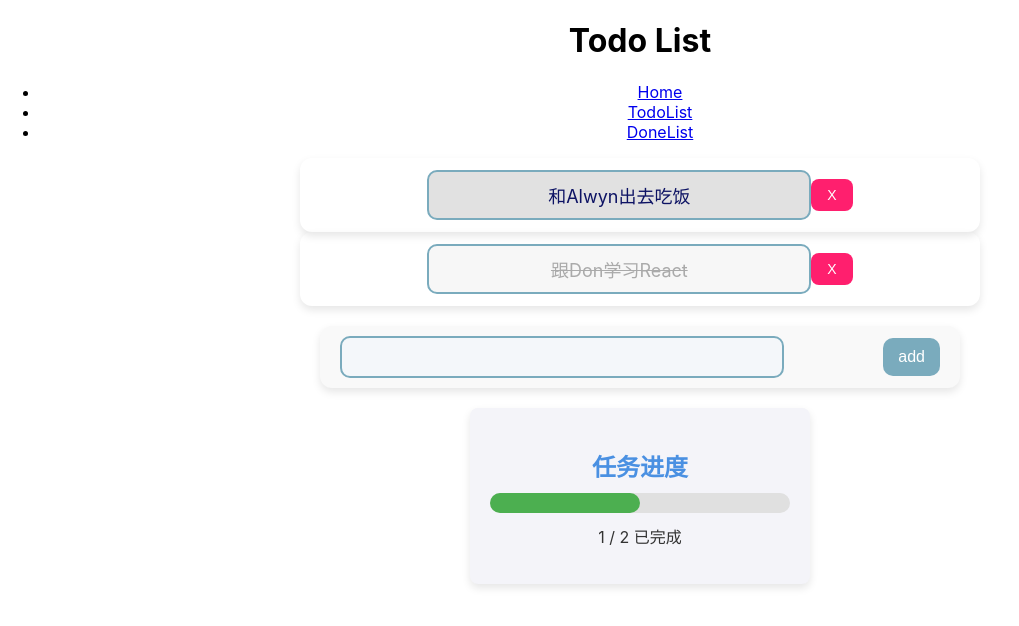
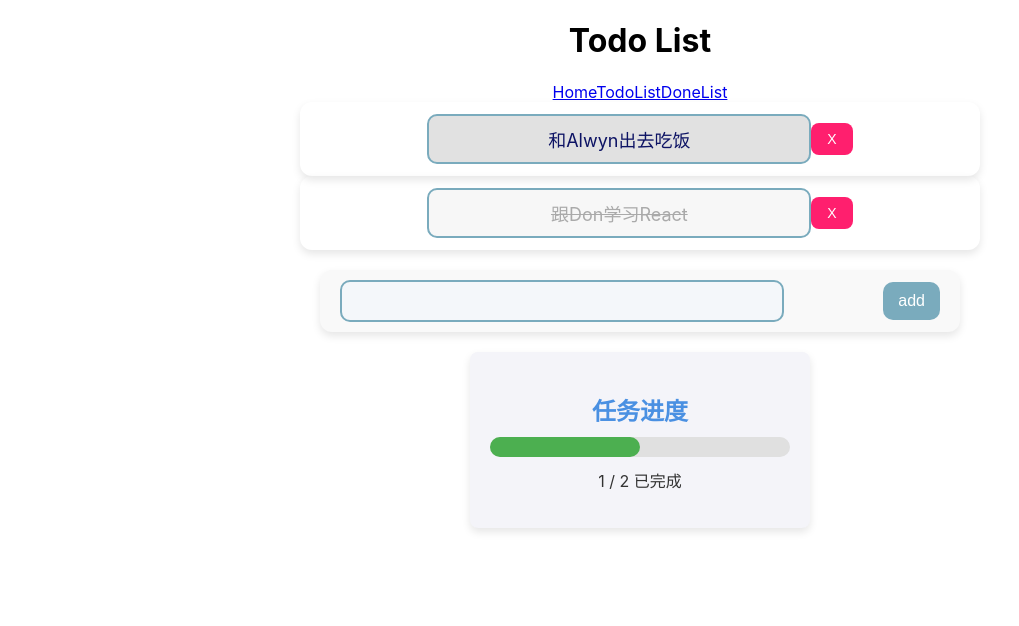
Before and after one commit to zaneshen314/day9-react-todolist-starter, a React (Create React App) app: page /todo-list in a window 1280 px wide. Shown: the top 626 px of the page, without its empty margins (0-1019 px from the left). Built offline with nearby package versions, Linux system fonts and the light colour scheme.

Commit message:
[todo]feat,add Nav Link

```diff
--- a/src/App.js
+++ b/src/App.js
@@ -2,8 +2,8 @@ import { createContext, useReducer } from "react";
 import './App.css';
 
 import { initialState, todoReducer } from "./context/todoReducer";
-import Routers from "./routers/BaseRouters";
 import BaseRouters from "./routers/BaseRouters";
+import {Link} from "react-router-dom";
 
 export const TodoContext = createContext();
 
--- a/src/components/DoneList.jsx
+++ b/src/components/DoneList.jsx
@@ -1,5 +1,6 @@
 import { useContext } from "react";
 import { TodoContext } from "../App";
+import {Link} from "react-router-dom";
 
 export const DoneList = () => {
     const { state } = useContext(TodoContext);
@@ -8,13 +9,10 @@ export const DoneList = () => {
     return (
         <div>
             <h1>Done List</h1>
-            <br/>
             <nav>
-                <ul>
-                    <li><a href="/">Home</a></li>
-                    <li><a href="/todo-list">TodoList</a></li>
-                    <li><a href="/done-list">DoneList</a></li>
-                </ul>
+                <Link to="/">Home</Link>
+                <Link to="/todo-list">TodoList</Link>
+                <Link to="/done-list">DoneList</Link>
             </nav>
             <br/>
             {doneList.map((todo) => {
--- a/src/components/HomePage.jsx
+++ b/src/components/HomePage.jsx
@@ -1,13 +1,18 @@
+import {Link} from "react-router-dom";
+
 const HomePage = () => {
     return (
-        <nav>
-            <ul>
-                <li><a href="/">Home</a></li>
-                <li><a href="/todo-list">TodoList</a></li>
-                <li><a href="/done-list">DoneList</a></li>
-            </ul>
-        </nav>
-    );
+        <div>HomePage
+            <br/>
+            <nav>
+                <Link to="/">Home</Link>
+                <Link to="/todo-list">TodoList</Link>
+                <Link to="/done-list">DoneList</Link>
+            </nav>
+        </div>
+
+)
+    ;
 };
 
 export default HomePage;
--- a/src/components/TodoList.jsx
+++ b/src/components/TodoList.jsx
@@ -1,17 +1,16 @@
 import TodoGroup from "./TodoGroup";
 import TodoGenerator from "./TodoGenerator";
 import TodoProgress from "./TodoProgress";
+import {Link} from "react-router-dom";
 
 const TodoList = () => {
   return (
       <div>
           <h1>Todo List</h1>
           <nav>
-              <ul>
-                  <li><a href="/">Home</a></li>
-                  <li><a href="/todo-list">TodoList</a></li>
-                  <li><a href="/done-list">DoneList</a></li>
-              </ul>
+              <Link to="/">Home</Link>
+              <Link to="/todo-list">TodoList</Link>
+              <Link to="/done-list">DoneList</Link>
           </nav>
           <TodoGroup />
           <TodoGenerator />
```
